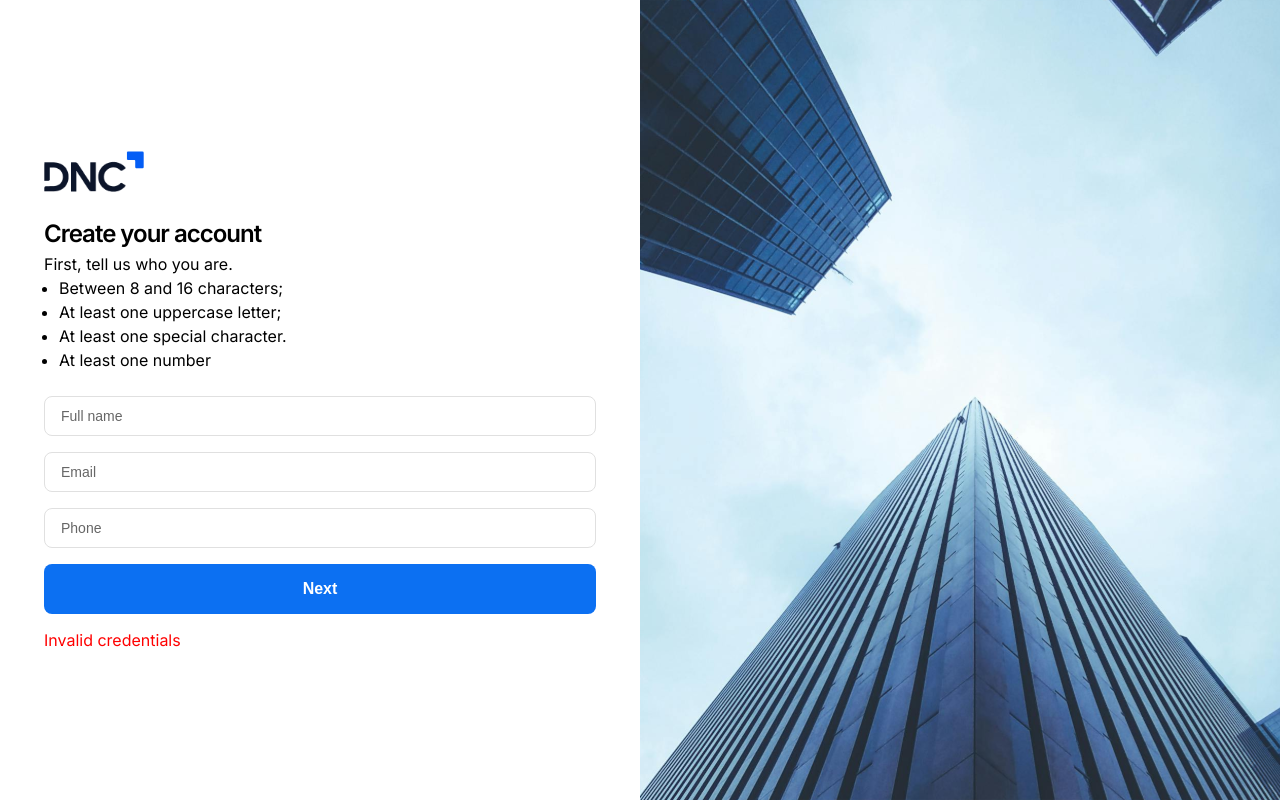
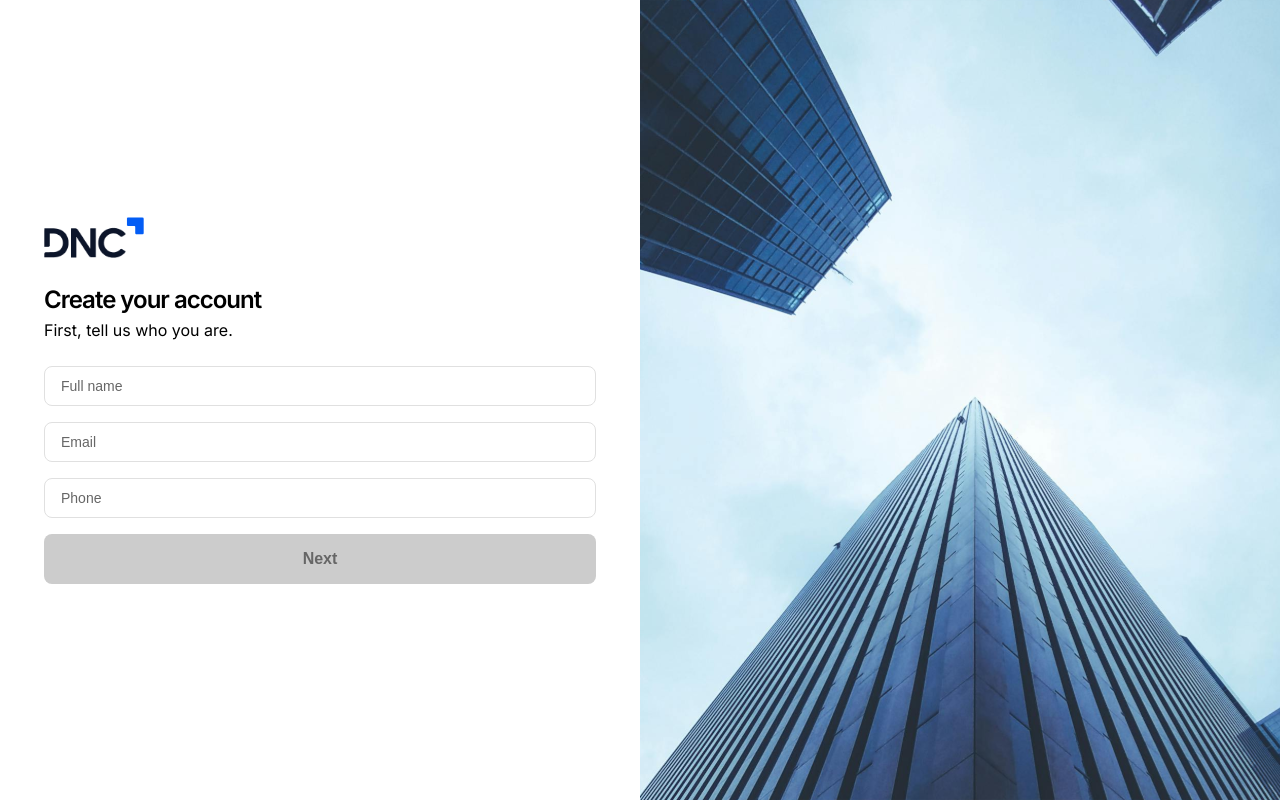
Before and after one commit to Mateus-Bittencourt/sales-dashboard, a React (Vite) app: page /registration in a window 1280 px wide. Built offline with nearby package versions, Linux system fonts and the light colour scheme.

Commit message:
feat: redux and registration flux

```diff
--- a/package.json
+++ b/package.json
@@ -19,7 +19,7 @@
     "@emotion/styled": "^11.11.5",
     "@mui/material": "^5.15.20",
     "@mui/styled-engine-sc": "^6.0.0-alpha.18",
-    "@reduxjs/toolkit": "^2.2.6",
+    "@reduxjs/toolkit": "^2.9.0",
     "@types/js-cookie": "^3.0.6",
     "@types/styled-components": "^5.1.34",
     "axios": "^1.11.0",
@@ -29,7 +29,7 @@
     "react": "^18.2.0",
     "react-chartjs-2": "^5.3.0",
     "react-dom": "^18.2.0",
-    "react-redux": "^9.1.2",
+    "react-redux": "^9.2.0",
     "react-router-dom": "^6.23.1",
     "styled-components": "^6.1.11"
   },
--- a/src/hooks/useFormValidation.ts
+++ b/src/hooks/useFormValidation.ts
@@ -3,7 +3,7 @@
 
 export const useFormValidation = (inputs: InputProps[]) => {
   const [formValues, setFormValues] = useState(
-    inputs.map((input) => input.value || '')
+    inputs.map(input => input.value || '')
   )
   const [formValid, setFormValid] = useState(false)
 
@@ -15,7 +15,15 @@
       if (input.type === 'email')
         return /\S+@\S+\.\S+/.test(String(formValues[index]))
 
-      if (input.type === 'password') return String(formValues[index]).length > 7
+      if (input.type === 'password') {
+        const password = String(value)
+        const hasCorrectLength = password.length >= 8 && password.length <= 20
+        const hasUppercase = /[A-Z]/.test(password)
+        const hasSpecialChar = /[!@#$%^&*(),.?":{}|<>]/.test(password)
+        const hasNumber = /\d/.test(password)
+
+        return hasCorrectLength && hasNumber && hasSpecialChar && hasUppercase
+      }
 
       return true
     })
@@ -23,7 +31,7 @@
   }, [formValues, inputs])
 
   const handleChange = (index: number, value: string) =>
-    setFormValues((prevValues) => {
+    setFormValues(prevValues => {
       const newValues = [...prevValues]
       newValues[index] = value
       return newValues
--- a/src/main.tsx
+++ b/src/main.tsx
@@ -3,12 +3,16 @@
 import App from './App.tsx'
 import { AppThemeProvider } from '@contexts/AppThemeContext.tsx'
 import { GlobalStyle } from '@styles'
+import { Provider } from 'react-redux'
+import store from '@redux'
 
 createRoot(document.getElementById('root')!).render(
   <StrictMode>
-    <AppThemeProvider>
-      <GlobalStyle />
-      <App />
-    </AppThemeProvider>
+    <Provider store={store}>
+      <AppThemeProvider>
+        <GlobalStyle />
+        <App />
+      </AppThemeProvider>
+    </Provider>
   </StrictMode>
 )
--- a/src/pages/Login.tsx
+++ b/src/pages/Login.tsx
@@ -13,9 +13,14 @@
 import { pxToRem, jwtExpirationDateConverter } from '@utils'
 import { useFormValidation, usePost } from '@hooks'
 import type { MessageProps, LoginData, LoginPostData, DecodedJwt } from '@types'
+import type { RootState } from '@redux'
+import { useSelector } from 'react-redux'
 
 function Login() {
   const navigate = useNavigate()
+  const { email, message } = useSelector(
+    (state: RootState) => state.createProfile
+  )
   const inputs = [
     { type: 'email', placeholder: 'Email' },
     { type: 'password', placeholder: 'Password' },
@@ -26,7 +31,7 @@
   const { formValues, formValid, handleChange } = useFormValidation(inputs)
 
   const handleMessage = (): MessageProps => {
-    if (!error) return { msg: '', type: 'success' }
+    if (!error) return { msg: message || '', type: 'success' }
     switch (error) {
       case 401:
         return { msg: 'Invalid password/email', type: 'error' }
@@ -55,6 +60,10 @@
     }
     if (Cookies.get('Authorization')) navigate('/home')
   }, [data, navigate])
+
+  useEffect(() => {
+    if (email) handleChange(0, email)
+  }, [email])
 
   return (
     <>
--- a/src/pages/Registration.tsx
+++ b/src/pages/Registration.tsx
@@ -8,8 +8,73 @@
   StyledUl,
 } from '@components'
 import { pxToRem } from '@utils'
+import { useFormValidation, usePost } from '@hooks'
+import { useDispatch, useSelector } from 'react-redux'
+import type { RootState } from '@redux'
+import { setMessage, setProfileData } from '@redux/slice/createProfile'
+import type { CreateProfileData, InputProps } from '@types'
+import { type ChangeEvent, useEffect } from 'react'
+import { useNavigate } from 'react-router-dom'
 
 function Registration() {
+  const dispatch = useDispatch()
+  const navigate = useNavigate()
+  const { email } = useSelector((state: RootState) => state.createProfile)
+  const { data, error, loading, postData } = usePost<string, CreateProfileData>(
+    'profile/create'
+  )
+
+  const step1Inputs: InputProps[] = [
+    { type: 'text', placeholder: 'Full name', name: 'name', required: true },
+    { type: 'email', placeholder: 'Email', name: 'email' },
+    { type: 'phone', placeholder: 'Phone', name: 'phone', required: true },
+  ]
+
+  const handleStep1 = (e: React.FormEvent) => {
+    e.preventDefault()
+    dispatch(
+      setProfileData({
+        email: String(step1FormValues[1]),
+      })
+    )
+  }
+
+  const {
+    formValues: step1FormValues,
+    formValid: step1FormValid,
+    handleChange: step1HandleChange,
+  } = useFormValidation(step1Inputs)
+
+  const step2Inputs: InputProps[] = [
+    { type: 'password', placeholder: 'Password', name: 'password' },
+  ]
+
+  const handleStep2 = async (e: React.FormEvent) => {
+    e.preventDefault()
+    await postData({
+      name: String(step1FormValues[0]),
+      email: String(step1FormValues[1]),
+      phone: String(step1FormValues[2]),
+      password: String(step2FormValues[0]),
+    })
+  }
+
+  const {
+    formValues: step2FormValues,
+    formValid: step2FormValid,
+    handleChange: step2HandleChange,
+  } = useFormValidation(step2Inputs)
+
+  const handleStepInputs = email ? step2Inputs : step1Inputs
+
+  useEffect(() => {
+    if (data && !error) {
+      dispatch(setMessage('Account created successfully.'))
+      navigate('/')
+    }
+    if (error) alert('Error creating account, please try again.')
+  }, [data, error, navigate])
+
   return (
     <>
       <Box>
@@ -25,28 +90,51 @@
                 <Logo height={41} width={100} />
               </Box>
               <Box sx={{ marginBottom: pxToRem(24) }}>
-                <StyledH1>Create your account</StyledH1>
-                <StyledP>First, tell us who you are.</StyledP>
+                <StyledH1>
+                  {email ? 'Define your password' : 'Create your account'}
+                </StyledH1>
+                <StyledP>
+                  {email
+                    ? 'Your password must have at least:'
+                    : 'First, tell us who you are.'}
+                </StyledP>
+                {email && (
                   <StyledUl>
                     <li>Between 8 and 16 characters;</li>
                     <li>At least one uppercase letter;</li>
                     <li>At least one special character.</li>
                     <li>At least one number</li>
                   </StyledUl>
+                )}
               </Box>
               <FormComponent
-                inputs={[
-                  { type: 'text', placeholder: 'Full name' },
-                  { type: 'email', placeholder: 'Email' },
+                inputs={handleStepInputs.map((input, index) => ({
+                  ...input,
+                  value: email
+                    ? step2FormValues[index] || ''
+                    : step1FormValues[index] || '',
+                  onChange: (e: ChangeEvent<HTMLInputElement>) =>
+                    email
+                      ? step2HandleChange(
+                          index,
+                          (e.target as HTMLInputElement).value
+                        )
+                      : step1HandleChange(
+                          index,
+                          (e.target as HTMLInputElement).value
+                        ),
+                }))}
+                buttons={[
                   {
-                    type: 'phone',
-                    placeholder: 'Phone',
+                    className: 'primary',
+                    type: 'submit',
+                    children: email ? 'Create Account' : 'Next',
+                    disabled: email
+                      ? !step2FormValid || loading
+                      : !step1FormValid || loading,
+                    onClick: email ? handleStep2 : handleStep1,
                   },
                 ]}
-                buttons={[
-                  { className: 'primary', type: 'submit', children: 'Next' },
-                ]}
-                message={{ type: 'error', msg: 'Invalid credentials' }}
               />
             </Container>
           </Grid>
--- /dev/null
+++ b/src/redux/index.ts
@@ -0,0 +1,13 @@
+import { configureStore } from '@reduxjs/toolkit'
+import createProfileReducer from './slice/createProfile'
+
+const store = configureStore({
+  reducer: {
+    createProfile: createProfileReducer,
+  },
+})
+
+export type RootState = ReturnType<typeof store.getState>
+export type AppDispatch = typeof store.dispatch
+
+export default store
--- /dev/null
+++ b/src/redux/slice/createProfile.ts
@@ -0,0 +1,29 @@
+import { createSlice, type PayloadAction } from '@reduxjs/toolkit'
+import type { CreateProfileData } from '@types'
+
+const initialState: Omit<CreateProfileData, 'name' | 'phone' | 'password'> = {
+  email: '',
+  message: null,
+}
+
+const profileSlice = createSlice({
+  name: 'profile',
+  initialState,
+  reducers: {
+    setProfileData: (
+      state,
+      action: PayloadAction<
+        Omit<CreateProfileData, 'name' | 'phone' | 'password'>
+      >
+    ) => {
+      state.email = action.payload.email
+    },
+    setMessage: (state, action: PayloadAction<string | null>) => {
+      state.message = action.payload
+    },
+  },
+})
+
+export const { setProfileData, setMessage } = profileSlice.actions
+
+export default profileSlice.reducer
```
Also changed, not shown: src/types/profileData.d.ts (+8 -0 lines), vite.config.ts (line endings or trailing spaces), 2 other files (tests, documents, lock files or other folders). Lines whose indentation alone changed are shown as unchanged.
